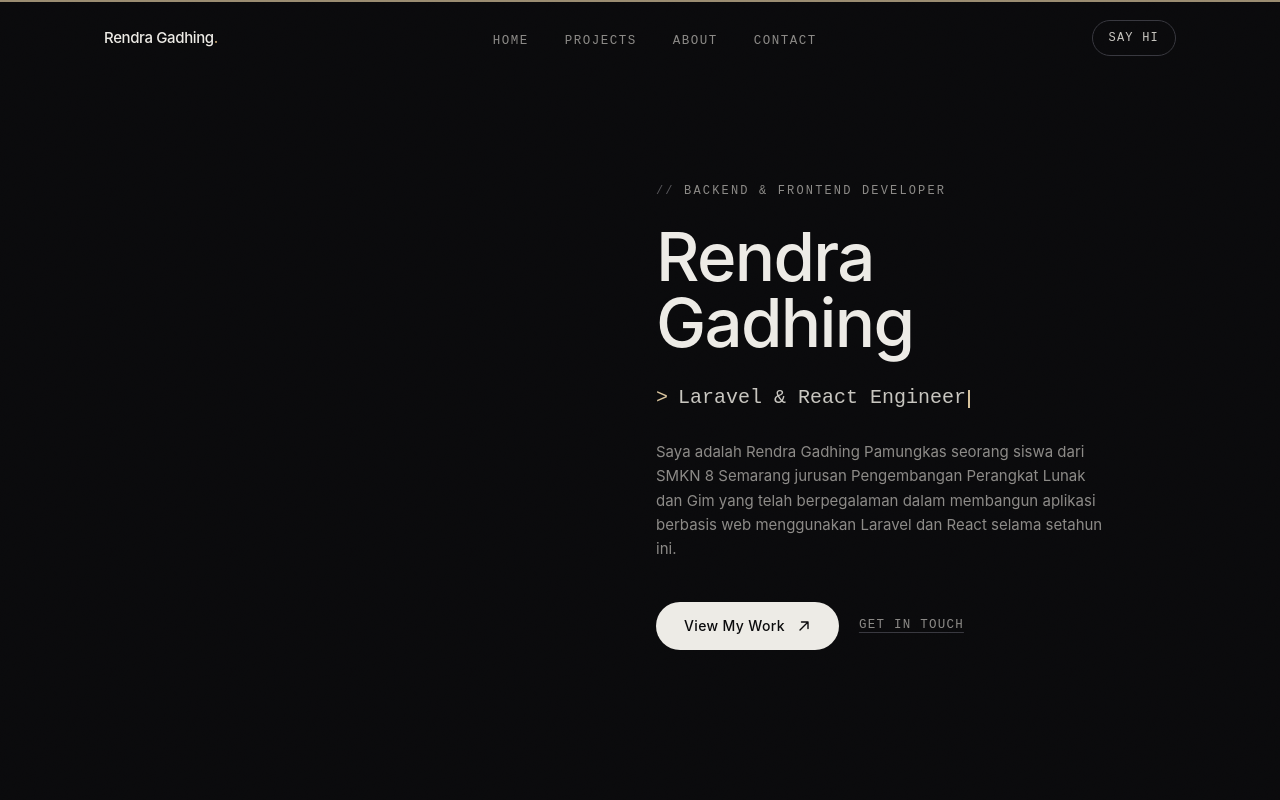
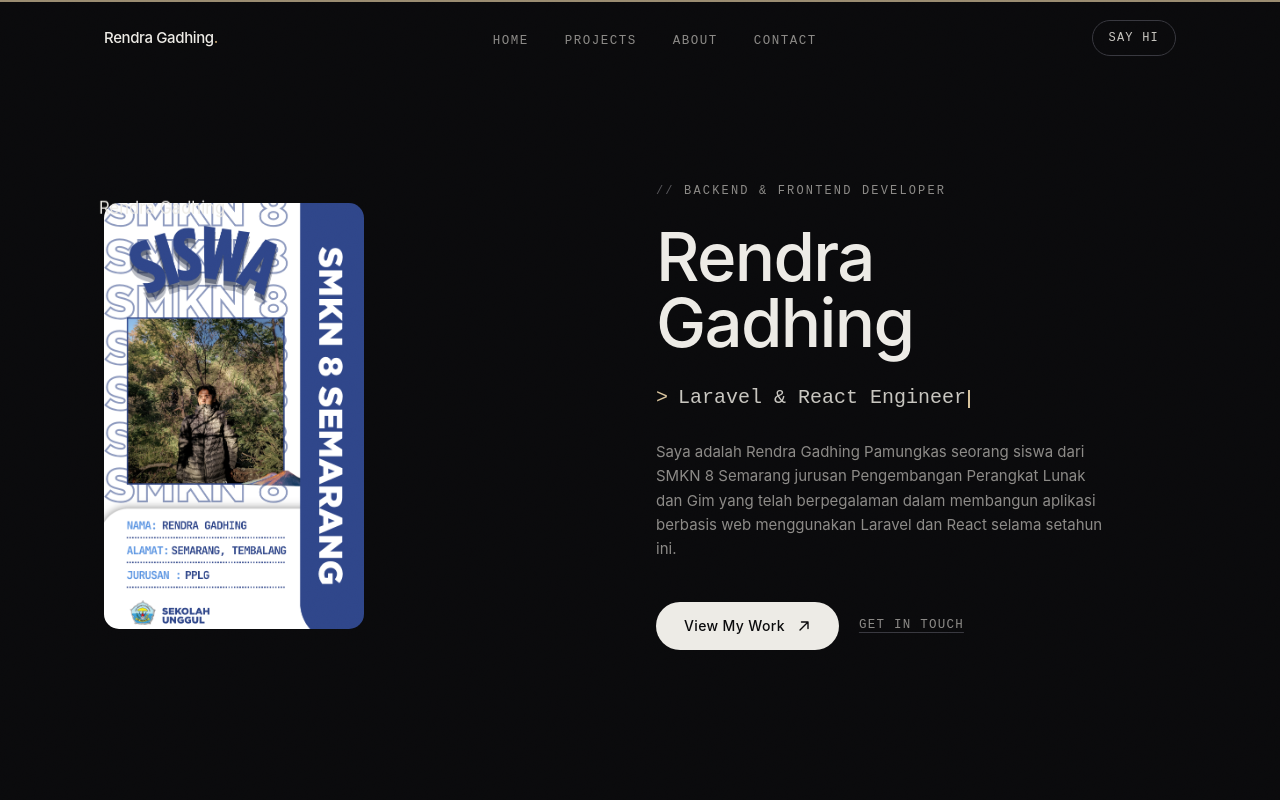
Before and after one commit to Rendra-Gadhing28/my-portofolio, a React (Vite) app: page / in a window 1280 px wide. Shown: the top 800 px of the page. Built offline with nearby package versions, Linux system fonts and the light colour scheme.

Commit message:
done bang

```diff
--- a/src/components/Hero.jsx
+++ b/src/components/Hero.jsx
@@ -5,6 +5,8 @@
 import TestLanyard from "./testLanyard";
 import ProfessionalIDCard from "./Professionalidcard";
 import Lanyard from "./lanyard/Lanyard2.png";
+import IdCard from "./idCard";
+import TiltedCard from "./TiltedCard";
 
 
 const springIn = (delay = 0) => ({
@@ -36,7 +38,25 @@
         transition={{ type: "spring", stiffness: 90, damping: 16, delay: 0.1 }}
         className="order-2 lg:order-1"
       >
-
+       <TiltedCard
+  imageSrc={Lanyard}
+  altText="Rendra Gadhing"
+  captionText="Rendra Gadhing"
+  containerHeight="426px"
+  containerWidth="260px"
+  imageHeight="426px"
+  imageWidth="260px"
+  rotateAmplitude={12}
+  scaleOnHover={1.05}
+  showMobileWarning={false}
+  showTooltip
+  displayOverlayContent
+  overlayContent={
+    <p className="tilted-card-demo-text">
+      Rendra Gadhing
+    </p>
+  }
+/>
       </motion.div>
 
       {/* Right: typography */}
--- /dev/null
+++ b/src/components/TiltedCard.jsx
@@ -0,0 +1,134 @@
+import { useRef, useState } from 'react';
+import { motion, useMotionValue, useSpring } from 'framer-motion';
+
+const springValues = {
+  damping: 30,
+  stiffness: 100,
+  mass: 2
+};
+
+export default function TiltedCard({
+  imageSrc,
+  altText = 'Tilted card image',
+  captionText = '',
+  containerHeight = '300px',
+  containerWidth = '100%',
+  imageHeight = '300px',
+  imageWidth = '300px',
+  scaleOnHover = 1.1,
+  rotateAmplitude = 14,
+  showMobileWarning = true,
+  showTooltip = true,
+  overlayContent = null,
+  displayOverlayContent = false
+}) {
+  const ref = useRef(null);
+  const x = useMotionValue(0);
+  const y = useMotionValue(0);
+  const rotateX = useSpring(useMotionValue(0), springValues);
+  const rotateY = useSpring(useMotionValue(0), springValues);
+  const scale = useSpring(1, springValues);
+  const opacity = useSpring(0);
+  const rotateFigcaption = useSpring(0, {
+    stiffness: 350,
+    damping: 30,
+    mass: 1
+  });
+
+  const [lastY, setLastY] = useState(0);
+
+  function handleMouse(e) {
+    if (!ref.current) return;
+
+    const rect = ref.current.getBoundingClientRect();
+    const offsetX = e.clientX - rect.left - rect.width / 2;
+    const offsetY = e.clientY - rect.top - rect.height / 2;
+
+    const rotationX = (offsetY / (rect.height / 2)) * -rotateAmplitude;
+    const rotationY = (offsetX / (rect.width / 2)) * rotateAmplitude;
+
+    rotateX.set(rotationX);
+    rotateY.set(rotationY);
+
+    x.set(e.clientX - rect.left);
+    y.set(e.clientY - rect.top);
+
+    const velocityY = offsetY - lastY;
+    rotateFigcaption.set(-velocityY * 0.6);
+    setLastY(offsetY);
+  }
+
+  function handleMouseEnter() {
+    scale.set(scaleOnHover);
+    opacity.set(1);
+  }
+
+  function handleMouseLeave() {
+    opacity.set(0);
+    scale.set(1);
+    rotateX.set(0);
+    rotateY.set(0);
+    rotateFigcaption.set(0);
+  }
+
+  return (
+    <figure
+      ref={ref}
+      className="relative w-full h-full [perspective:800px] flex flex-col items-center justify-center"
+      style={{
+        height: containerHeight,
+        width: containerWidth
+      }}
+      onMouseMove={handleMouse}
+      onMouseEnter={handleMouseEnter}
+      onMouseLeave={handleMouseLeave}
+    >
+      {showMobileWarning && (
+        <div className="absolute top-4 text-center text-sm block sm:hidden">
+          This effect is not optimized for mobile. Check on desktop.
+        </div>
+      )}
+
+      <motion.div
+        className="relative [transform-style:preserve-3d]"
+        style={{
+          width: imageWidth,
+          height: imageHeight,
+          rotateX,
+          rotateY,
+          scale
+        }}
+      >
+        <motion.img
+          src={imageSrc}
+          alt={altText}
+          className="absolute top-0 left-0 object-cover rounded-[15px] will-change-transform [transform:translateZ(0)]"
+          style={{
+            width: imageWidth,
+            height: imageHeight
+          }}
+        />
+
+        {displayOverlayContent && overlayContent && (
+          <motion.div className="absolute top-0 left-0 z-[2] will-change-transform [transform:translateZ(30px)]">
+            {overlayContent}
+          </motion.div>
+        )}
+      </motion.div>
+
+      {showTooltip && (
+        <motion.figcaption
+          className="pointer-events-none absolute left-0 top-0 rounded-[4px] bg-white px-[10px] py-[4px] text-[10px] text-[#2d2d2d] opacity-0 z-[3] hidden sm:block"
+          style={{
+            x,
+            y,
+            opacity,
+            rotate: rotateFigcaption
+          }}
+        >
+          {captionText}
+        </motion.figcaption>
+      )}
+    </figure>
+  );
+}
--- a/src/components/idCard.jsx
+++ b/src/components/idCard.jsx
@@ -0,0 +1,49 @@
+import React from "react";
+
+export default function IdCard() {
+    return (
+            <svg viewBox="0 0 800 600" xmlns="http://www.w3.org/2000/svg" role="img">
+<title>Student ID card for Rendra Gadhing, class XII PPLG 3</title>
+<defs>
+<clipPath id="cardClip">
+<rect x="0" y="0" width="800" height="600" rx="20"/>
+</clipPath>
+</defs>
+
+<rect x="0" y="0" width="900" height="600" rx="20" fill="#17181C"/>
+
+<g clip-path="url(#cardClip)">
+
+
+<rect x="28" y="28" width="110" height="12" fill="#FFF4E0"/>
+<rect x="28" y="28" width="12" height="110" fill="#FFF4E0"/>
+
+<text x="760" y="52" text-anchor="end" font-family="Arial, Helvetica, sans-serif" font-size="13" letter-spacing="3" fill="#C9A227">STUDENT ID</text>
+
+
+<rect x="50" y="170" width="220" height="220" rx="8" fill="#1F2024" stroke="#C9A227" stroke-width="2"/>
+<circle cx="160" cy="245" r="42" fill="#3A3B40"/>
+<path d="M108,372 C108,300 212,300 212,372 Z" fill="#3A3B40"/>
+
+
+<text x="310" y="222" font-family="Arial, Helvetica, sans-serif" font-size="34" font-weight="700" fill="#F7F3E8">Rendra Gadhing</text>
+
+
+<rect x="310" y="238" width="440" height="2" fill="#C9A227"/>
+
+
+<text x="310" y="274" font-family="Arial, Helvetica, sans-serif" font-size="22" font-weight="600" fill="#D9B44A">XII PPLG 3</text>
+
+
+<text x="310" y="308" font-family="Arial, Helvetica, sans-serif" font-size="12" letter-spacing="2" fill="#8B8A82">DEPARTMENT</text>
+
+
+<text x="310" y="332" font-family="Arial, Helvetica, sans-serif" font-size="16" fill="#E8E4D8">Pengembangan Perangkat Lunak</text>
+
+
+<rect x="0" y="584" width="800" height="16" fill="#C9A227"/>
+
+</g>
+</svg>
+    )
+}
```
Also changed, not shown: package.json (+8 -0 lines).
